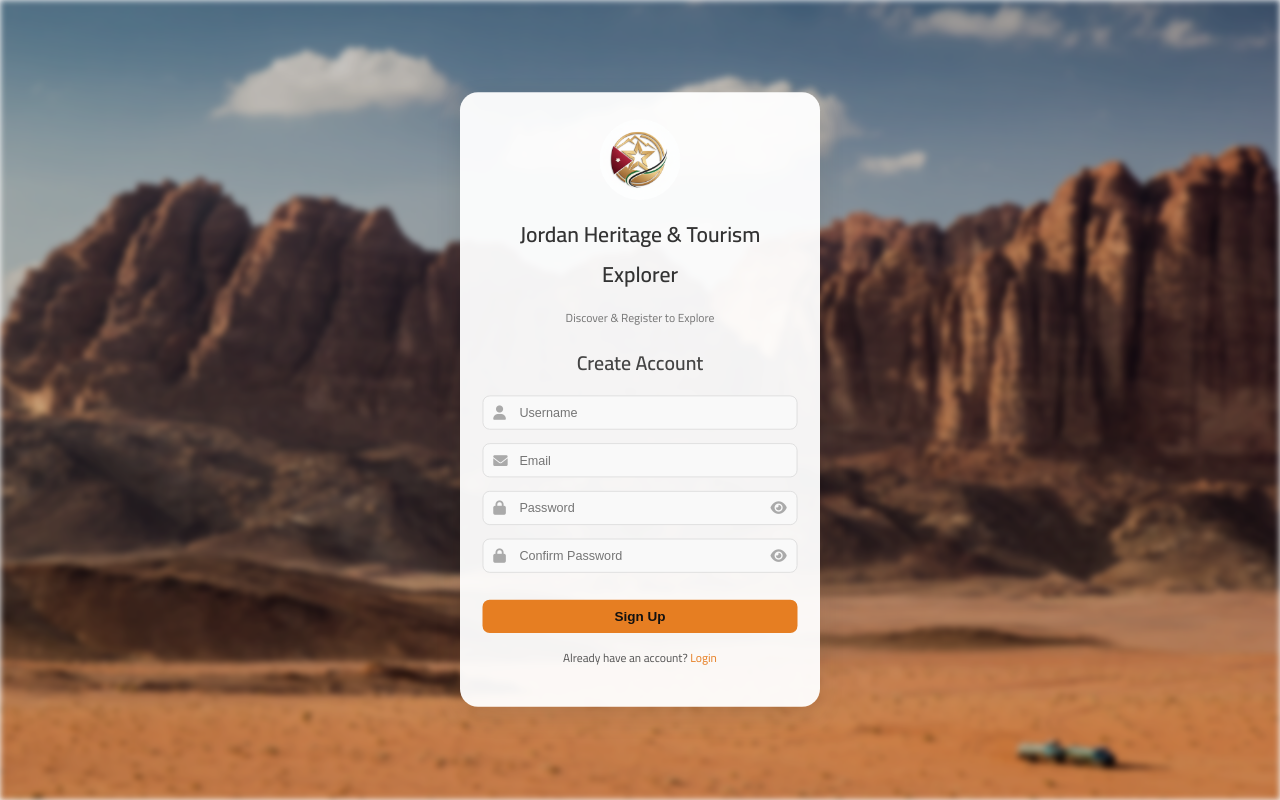
After one commit to DanyahOdeh/jordan-heritage-and-tourism-explorer, a Django app: page /signup/ in a window 1280 px wide. The commit adds this page. Run offline with Django 5.2, Linux system fonts and the light colour scheme.

Commit message:
signup page is done

```diff
--- a/main_app/static/css/login.css
+++ b/main_app/static/css/login.css
@@ -1,6 +1,8 @@
 @import url('https://fonts.googleapis.com/css2?family=Cairo:wght@400;600&display=swap');
 
-/* إعداد عام */
+/* =============================
+   GLOBAL SETTINGS
+============================= */
 * {
     box-sizing: border-box;
 }
@@ -13,9 +15,12 @@ body {
     justify-content: center;
     align-items: center;
     background-color: #fafafa;
+    padding: 40px 0; /* vertical space for background visibility */
 }
 
-/* خلفية الصفحة */
+/* =============================
+   BACKGROUND IMAGE
+============================= */
 .background-container {
     position: fixed;
     inset: 0;
@@ -29,51 +34,61 @@ body {
     filter: blur(3px) brightness(0.8);
 }
 
-/* الكرت الرئيسي */
+/* =============================
+   MAIN FORM CARD
+============================= */
 .form-card {
     background-color: rgba(255, 255, 255, 0.95);
-    padding: 40px 35px;
+    padding: 30px 25px;
     border-radius: 20px;
     box-shadow: 0 10px 30px rgba(0, 0, 0, 0.1);
-    max-width: 450px; /* تصغير الكارد */
+    max-width: 400px;
     width: 90%;
     text-align: center;
+    transition: transform 0.3s ease;
 }
 
-/* الشعار */
+/* =============================
+   LOGO + TEXT
+============================= */
 .logo {
-    max-width: 120px;
+    max-width: 90px;
+    border-radius: 50%;
 }
 
 .logo-text {
-    font-size: 28px;
+    font-size: 24px;
     font-weight: 600;
-    margin: 10px 0 0;
+    margin: 6px 0 0;
     color: #333;
 }
 
 .logo-subtext {
-    font-size: 14px;
+    font-size: 13px;
     color: #777;
-    margin-bottom: 20px;
+    margin-bottom: 15px;
 }
 
-/* العنوان */
+/* =============================
+   FORM TITLES
+============================= */
 .form-title {
-    margin-bottom: 25px;
+    margin-bottom: 15px;
     color: #444;
-    font-size: 24px;
+    font-size: 22px;
 }
 
-/* الحقول */
+/* =============================
+   INPUT FIELDS
+============================= */
 .input-group {
     position: relative;
-    margin-bottom: 20px;
+    margin-bottom: 15px;
 }
 
 .input-group i.icon {
     position: absolute;
-    left: 12px; /* icon داخل الحقل على اليسار */
+    left: 12px;
     top: 50%;
     transform: translateY(-50%);
     color: #aaa;
@@ -83,72 +98,10 @@ body {
 .input-group input {
     display: block;
     width: 100%;
-    padding: 12px 12px 12px 40px; /* مساحة للـ icon داخل الحقل */
+    padding: 10px 40px;
     border: 1px solid #ddd;
     border-radius: 8px;
-    font-size: 15px;
-    background-color: #f9f9f9;
-}
-
-.input-group input:focus {
-    outline: none;
-    border-color: #e8b923;
-    background-color: #fff;
-}
-
-/* زر الدخول */
-.sign-up-button {
-    width: 100%;
-    padding: 12px;
-    margin-top: 15px; /* إبعاد الزر عن الحقول */
-    background-color: #e67e22;
-    border: none;
-    border-radius: 8px;
-    color: #111;
-    font-weight: 600;
-    font-size: 16px;
-    cursor: pointer;
-    transition: background-color 0.3s ease;
-}
-
-.sign-up-button:hover {
-    background-color: #e8b923;;
-}
-
-/* الرابط السفلي */
-.login-prompt {
     font-size: 14px;
-    color: #555;
-    margin-top: 20px;
-}
-
-.login-prompt a {
-    color: #e67e22;;
-    text-decoration: none;
-}
-
-.login-prompt a:hover {
-    text-decoration: underline;
-}
-
-/* أيقونة العين */
-.input-group i.toggle-password {
-    position: absolute;
-    right: 12px; /* على اليمين */
-    top: 50%;
-    transform: translateY(-50%);
-    color: #aaa;
-    font-size: 16px;
-    cursor: pointer;
-}
-
-.input-group input {
-    display: block;
-    width: 100%;
-    padding: 12px 40px 12px 40px; /* مساحة للقفل + العين */
-    border: 1px solid #ddd;
-    border-radius: 8px;
-    font-size: 15px;
     background-color: #f9f9f9;
 }
 
@@ -158,26 +111,95 @@ body {
     background-color: #fff;
 }
 
-/* استجابة للشاشات الصغيرة */
+/* =============================
+   PASSWORD TOGGLE ICON
+============================= */
+.input-group i.toggle-password {
+    position: absolute;
+    right: 12px;
+    top: 50%;
+    transform: translateY(-50%);
+    color: #aaa;
+    font-size: 16px;
+    cursor: pointer;
+}
+
+/* =============================
+   BUTTONS
+============================= */
+.sign-up-button {
+    width: 100%;
+    padding: 10px;
+    margin-top: 15px;
+    background-color: #e67e22;
+    border: none;
+    border-radius: 8px;
+    color: #111;
+    font-weight: 600;
+    font-size: 15px;
+    cursor: pointer;
+    transition: background-color 0.3s ease;
+}
+
+.sign-up-button:hover {
+    background-color: #e8b923;
+}
+
+/* =============================
+   FOOTER TEXT / LINKS
+============================= */
+.login-prompt {
+    font-size: 13px;
+    color: #555;
+    margin-top: 15px;
+}
+
+.login-prompt a {
+    color: #e67e22;
+    text-decoration: none;
+}
+
+.login-prompt a:hover {
+    text-decoration: underline;
+}
+
+/* =============================
+   RESPONSIVENESS
+============================= */
 @media (max-width: 480px) {
     .form-card {
-        padding: 30px 20px;
+        padding: 25px 20px;
     }
 
     .input-group input {
-        font-size: 14px;
-        padding: 10px 10px 10px 35px;
+        font-size: 13px;
+        padding: 9px 35px;
     }
 
     .form-title {
-        font-size: 20px;
+        font-size: 18px;
     }
 
     .logo-text {
-        font-size: 20px;
+        font-size: 18px;
     }
 
     .logo-subtext {
-        font-size: 12px;
+        font-size: 11px;
     }
 }
+
+/* =============================
+   HEIGHT ADJUSTMENTS
+============================= */
+@media (max-height: 800px) {
+    .form-card {
+        transform: scale(0.9);
+    }
+}
+
+@media (max-height: 700px) {
+    .form-card {
+        transform: scale(0.85);
+    }
+}
--- /dev/null
+++ b/main_app/templates/signup.html
@@ -0,0 +1,78 @@
+{% load static %}
+<!DOCTYPE html>
+<html lang="en" dir="ltr">
+<head>
+    <meta charset="UTF-8">
+    <meta name="viewport" content="width=device-width, initial-scale=1.0">
+    <title>Sign Up - Jordan Heritage & Tourism Explorer</title>
+    <link rel="stylesheet" href="https://cdnjs.cloudflare.com/ajax/libs/font-awesome/6.0.0-beta3/css/all.min.css">
+    <link rel="stylesheet" href="{% static 'css/login.css' %}">
+</head>
+<body>
+    <div class="background-container">
+        <img src="{% static 'images/background.jpg' %}" alt="Background" class="background-image">
+    </div>
+
+    <div class="form-card">
+        <div class="logo-container">
+            <img src="{% static 'images/logo.png' %}" alt="Jordan Heritage & Tourism Explorer Logo" class="logo">
+            <p class="logo-text">Jordan Heritage & Tourism Explorer</p>
+            <p class="logo-subtext">Discover & Register to Explore</p>
+        </div>
+
+        <h2 class="form-title">Create Account</h2>
+
+        <form method="post">
+            {% csrf_token %}
+
+            <div class="input-group">
+                <i class="fas fa-user icon"></i>
+                <input type="text" name="username" placeholder="Username" required>
+            </div>
+
+            <div class="input-group">
+                <i class="fas fa-envelope icon"></i>
+                <input type="email" name="email" placeholder="Email" required>
+            </div>
+
+            <div class="input-group">
+                <i class="fas fa-lock icon"></i>
+                <input type="password" name="password" placeholder="Password" id="password" required>
+                <i class="fas fa-eye toggle-password" id="togglePassword"></i>
+            </div>
+
+            <div class="input-group">
+                <i class="fas fa-lock icon"></i>
+                <input type="password" name="confirm_password" placeholder="Confirm Password" id="confirmPassword" required>
+                <i class="fas fa-eye toggle-password" id="toggleConfirmPassword"></i>
+            </div>
+
+            <button type="submit" class="sign-up-button">Sign Up</button>
+        </form>
+
+        <p class="login-prompt">
+            Already have an account? <a href="{% url 'login' %}" class="link">Login</a>
+        </p>
+    </div>
+
+    <script>
+    // Toggle password visibility
+    const togglePassword = document.querySelector('#togglePassword');
+    const password = document.querySelector('#password');
+    togglePassword.addEventListener('click', function () {
+        const type = password.getAttribute('type') === 'password' ? 'text' : 'password';
+        password.setAttribute('type', type);
+        this.classList.toggle('fa-eye-slash');
+    });
+
+    const toggleConfirmPassword = document.querySelector('#toggleConfirmPassword');
+    const confirmPassword = document.querySelector('#confirmPassword');
+    toggleConfirmPassword.addEventListener('click', function () {
+        const type = confirmPassword.getAttribute('type') === 'password' ? 'text' : 'password';
+        confirmPassword.setAttribute('type', type);
+        this.classList.toggle('fa-eye-slash');
+    });
+    </script>
+
+</body>
+</html>
--- a/main_app/urls.py
+++ b/main_app/urls.py
@@ -4,6 +4,7 @@ from . import views # Import views to connect routes to view functions
 urlpatterns = [
     # Routes will be added here
      path('', views.home, name='home'),
-     path('login/', views.login, name='login')
+     path('login/', views.login, name='login'),
+     path('signup/', views.signup, name='signup'),
     #  path('accounts/signup/', views.signup, name='signup'),
 ]
--- a/main_app/views.py
+++ b/main_app/views.py
@@ -34,3 +34,33 @@ def login(request):
             return render(request, 'login.html')
 
     return render(request, 'login.html')
+
+def signup(request):
+    if request.method == 'POST':
+        username = request.POST.get('username')
+        email = request.POST.get('email')
+        password = request.POST.get('password')
+        confirm_password = request.POST.get('confirm_password')
+
+        if not (username and email and password and confirm_password):
+            messages.error(request, 'Please fill in all fields.')
+            return render(request, 'signup.html')
+
+        if password != confirm_password:
+            messages.error(request, 'Passwords do not match.')
+            return render(request, 'signup.html')
+
+        if User.objects.filter(username=username).exists():
+            messages.error(request, 'Username already taken.')
+            return render(request, 'signup.html')
+
+        if User.objects.filter(email=email).exists():
+            messages.error(request, 'Email already registered.')
+            return render(request, 'signup.html')
+
+        user = User.objects.create_user(username=username, email=email, password=password)
+        user.save()
+        messages.success(request, 'Account created successfully! Please log in.')
+        return redirect('login')
+
+    return render(request, 'signup.html')
```
